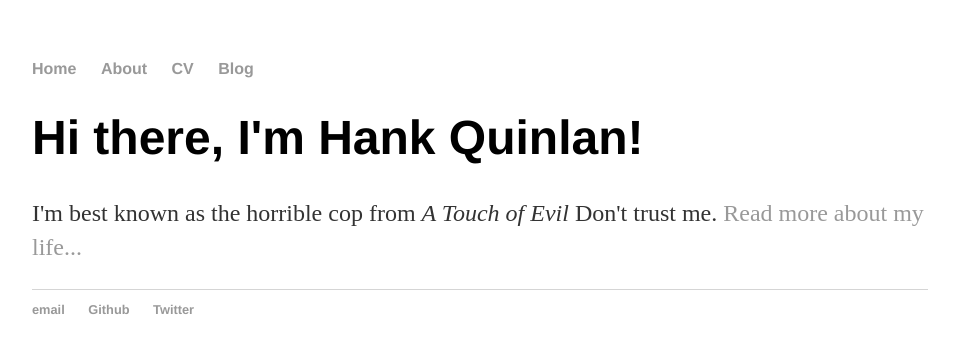
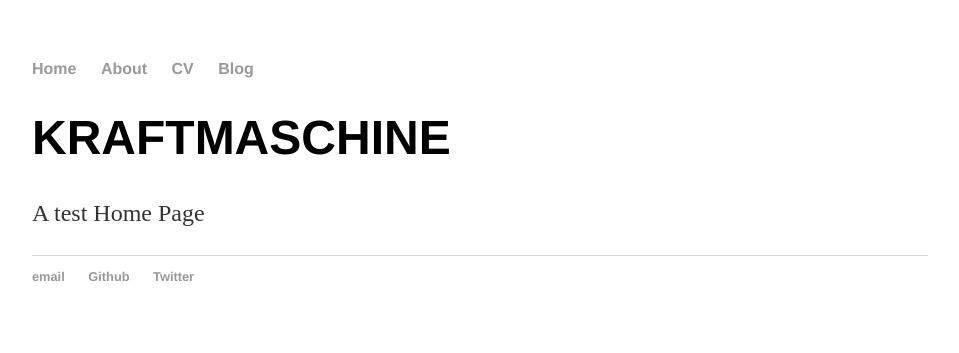
Before and after one commit to kraftmaschine/kraftmaschine.github.io, a Jekyll site: the page built from index.html, in a window 1280 px wide. Shown: the top 353 px of the page, without its empty margins (160-1119 px from the left). Built offline with Jekyll 4.4.1, drawn with Linux system fonts in a browser that asks for light colours.

Commit message:
Update index.html

```diff
--- a/index.html
+++ b/index.html
@@ -1,8 +1,7 @@
 ---
 layout: default
-title: Hank Quinlan, Horrible Cop
+title: Marcelo Oliveira
 ---
 <div class="blurb">
-	<h1>Hi there, I'm Hank Quinlan!</h1>
-	<p>I'm best known as the horrible cop from <em>A Touch of Evil</em> Don't trust me. <a href="/about">Read more about my life...</a></p>
-</div><!-- /.blurb -->
+	<h1>KRAFTMASCHINE</h1>
+	<p>A test Home Page
```
